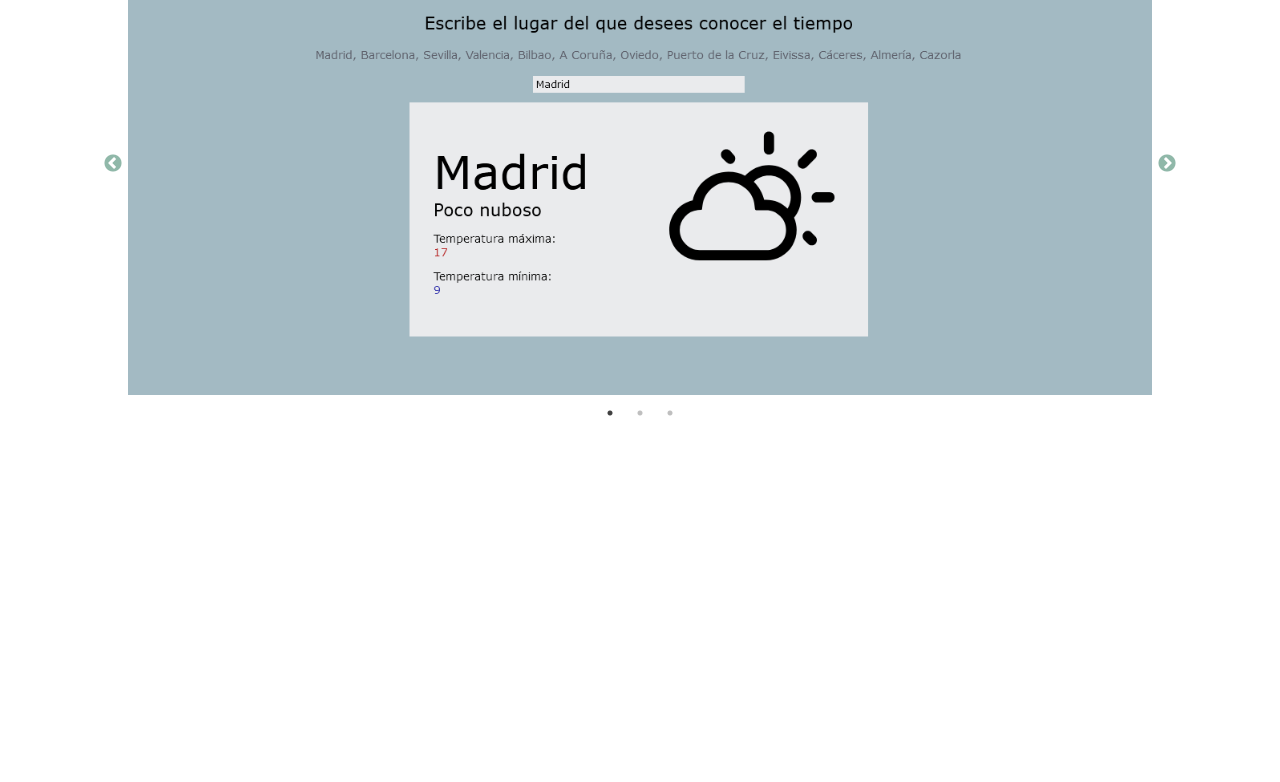
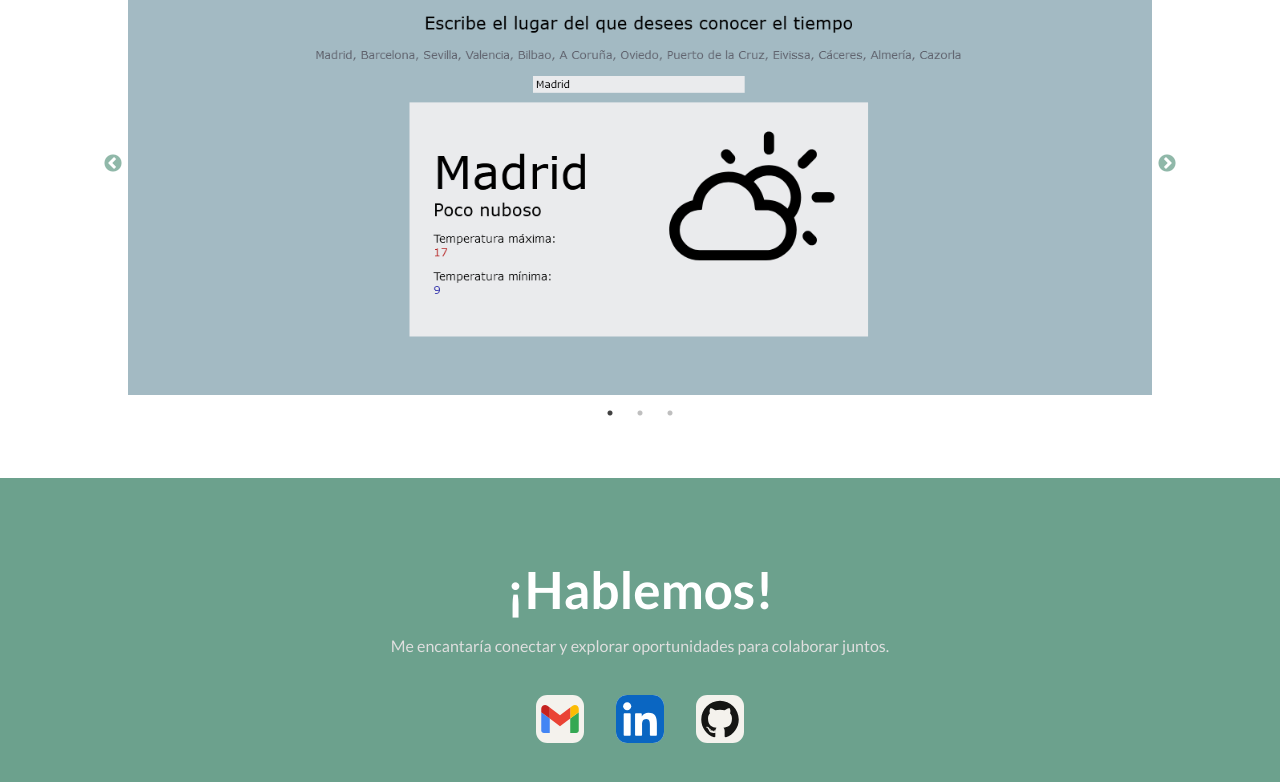
Before and after one commit to Bedknobs/Portafolio, a React (Vite) app in the folder frontend/: page / in a window 1280 px wide. Shown: the part 3319-4101 px from the top of the page. Before the commit the page ends 3797 px from the top, so only its background shows below. Built offline with nearby package versions, Linux system fonts and the light colour scheme.

Commit message:
Contact made

```diff
--- a/frontend/src/App.jsx
+++ b/frontend/src/App.jsx
@@ -1,6 +1,7 @@
 import "./App.css";
 import About from "./components/about/About";
 import Challenges from "./components/challenges/Challenges";
+import Contact from "./components/contact/Contact";
 import Home from "./components/home/Home";
 import Projects from "./components/projects/Projects";
 
@@ -11,6 +12,7 @@ function App() {
       <About />
       <Projects />
       <Challenges />
+      <Contact />
     </>
   );
 }
--- /dev/null
+++ b/frontend/src/components/contact/Contact.jsx
@@ -0,0 +1,23 @@
+import "./contact.css";
+
+export default function Contact() {
+  return (
+    <div id="contact">
+      <h3 className="titleSection">¡Hablemos!</h3>
+      <p className="subtitleSection">
+        Me encantaría conectar y explorar oportunidades para colaborar juntos.
+      </p>
+      <section className="socialMedia">
+        <a href="mailto:reysilvanoelia424@gmail.com?subject=Asunto del mensaje&body=Hola, me gustaría saber más sobre...">
+          <img src="../../../src/assets/icons/Gmail-Light.svg" alt="Gmail" />
+        </a>
+        <a href="https://www.linkedin.com/in/noelia-rey-silva/" target="_blanck">
+          <img src="../../../src/assets/icons/LinkedIn.svg" alt="LinkedIn" />
+        </a>
+        <a href="https://github.com/Bedknobs" target="_blanck">
+          <img src="../../../src/assets/icons/Github-Light.svg" alt="Github" />
+        </a>
+      </section>
+    </div>
+  );
+}
--- /dev/null
+++ b/frontend/src/components/contact/contact.css
@@ -0,0 +1,21 @@
+#contact {
+    display: flex;
+    flex-direction: column;
+    align-items: center;
+    background-color: var(--color-green);
+}
+
+#contact h3 {
+    margin: 5rem auto auto auto;
+    color: #fff;
+}
+
+#contact p {
+    color: rgb(223, 223, 223);
+    text-align: center;
+}
+
+.socialMedia img {
+    width: 3rem;
+    margin: 2.5rem 1rem;
+}
```
Also changed, not shown: frontend/src/assets/icons/LinkedIn.svg (added).
